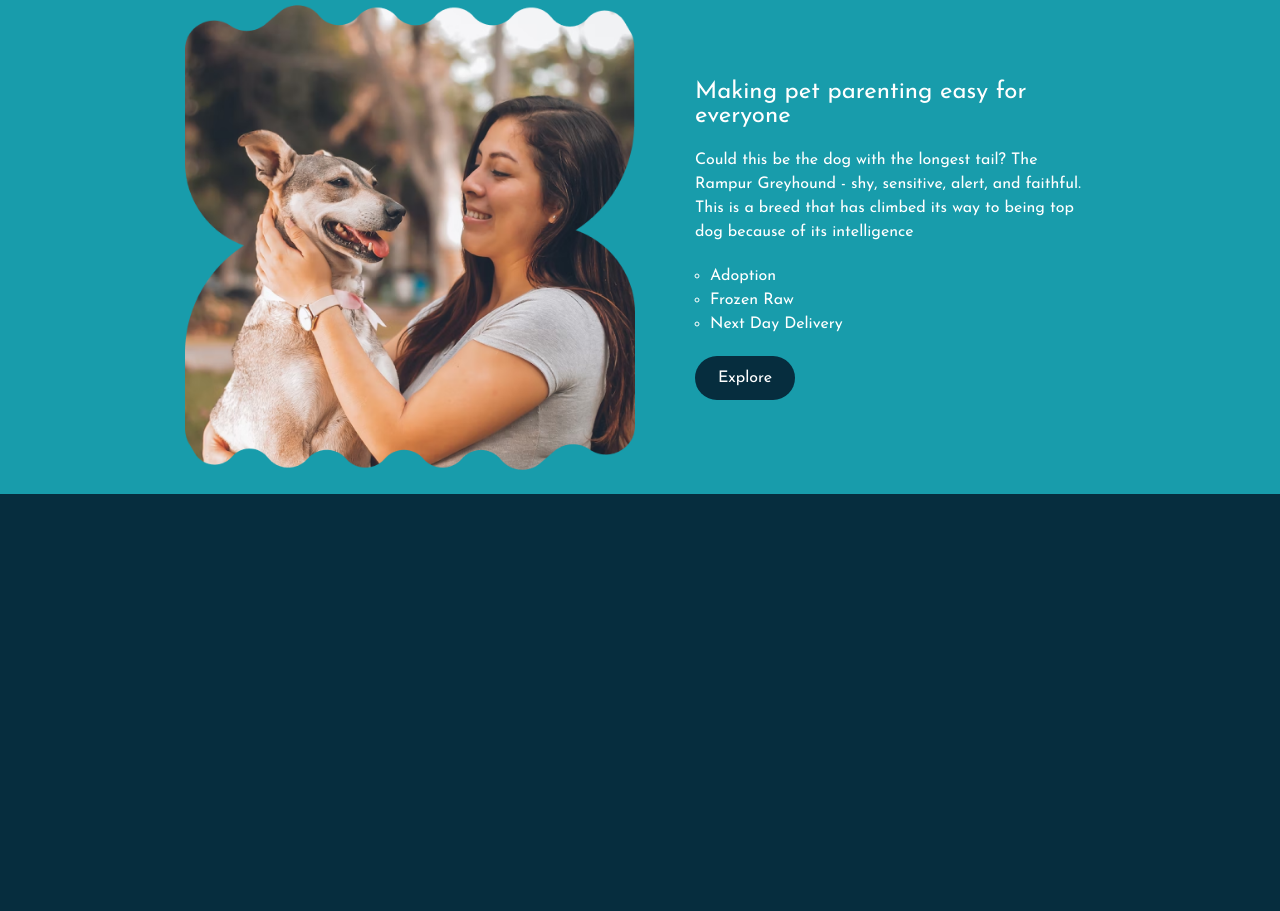
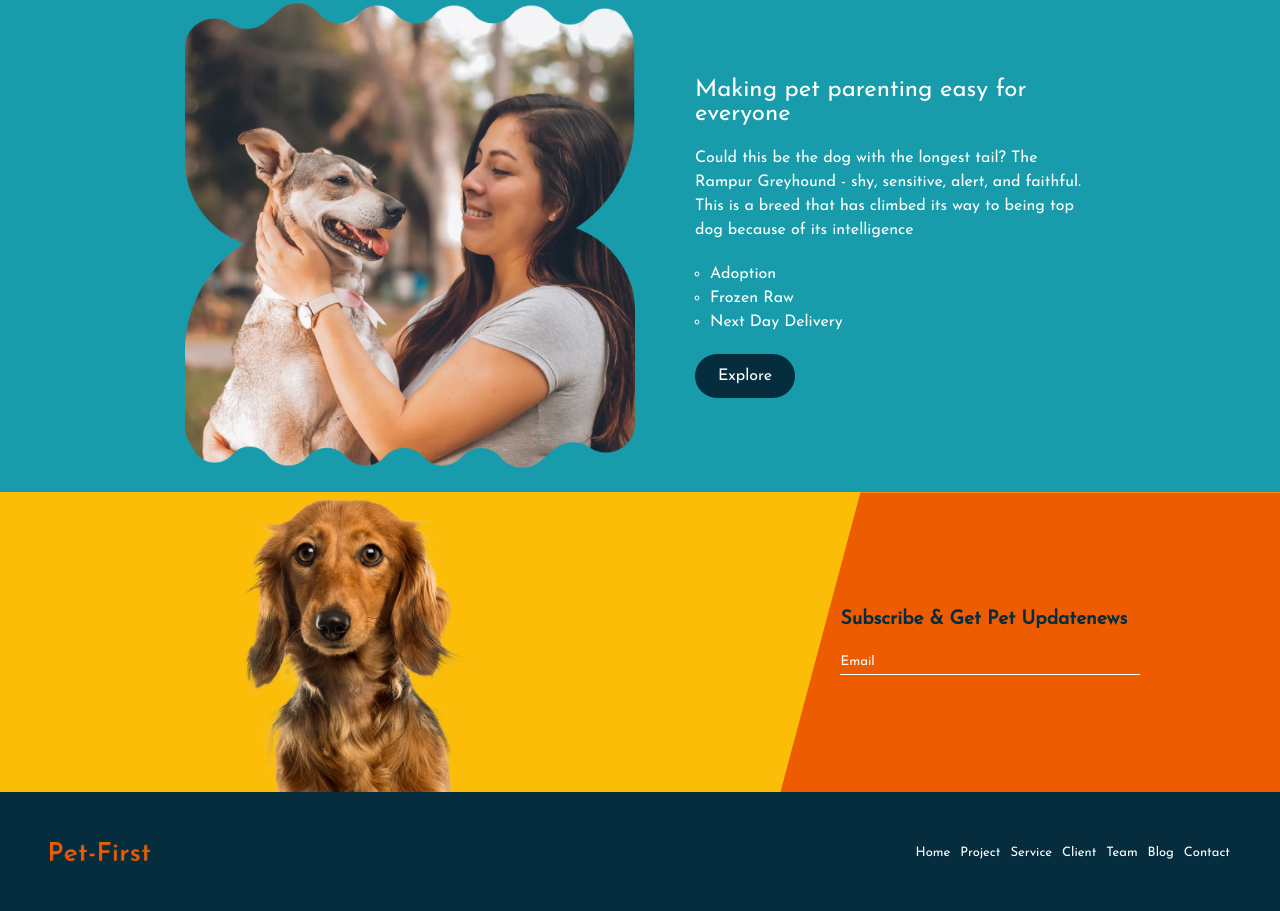
Before and after one commit to samisosa10/Pets-website, a plain HTML site: page index.html in a window 1280 px wide. Shown: the part 1320-2231 px from the top of the page. Before the commit the page ends 1814 px from the top, so only its background shows below. Drawn offline with nearby package versions, Linux system fonts and the light colour scheme.

Commit message:
Pagina Web para Mascotas

```diff
--- a/index.html
+++ b/index.html
@@ -15,14 +15,14 @@
         <path d="M-85.50,147.55 C264.95,163.33 251.97,-40.94 597.35,216.63 L500.00,0.00 L0.00,0.00 Z" style="stroke: none; fill:  #ebe3cc;"></path></svg>
     </div>
     <header>
-        <h3>Pet-first</h3>
+        <img src="assets/Pet-First.png" alt="">
         <button id="nav-burger-btn"><i class="bi bi-list"></i></button>
         <button class="nav-burger-close-btn"><i class="bi bi-x-circle-fill"></i></button>
         <ul class="nav-container">
-                <li><a href="#">About</a></li>
-                <li><a href="#">Service</a></li>
-                <li><a href="#">Medi-care</a></li>
-                <li><a href="#">Blog</a></li>
+                <li><a href="#second-section">Pets</a></li>
+                <li><a href="#third-section">Service</a></li>
+                <li><a href="#phamarcy">Medi-care</a></li>
+                <li><a href="#six-section">Subscribe</a></li>
             </ul>
 
         <button  id="sign-up-btn">
@@ -32,10 +32,10 @@
 
     <main>
 
-        <section class="first-section">
+        <section id="first-section" class="first-section">
             <div class="first-section--tittle-and-a">
                 <h1>A PET-FIRST <span>APPROACH TO</span> WELLNESS</h1>
-                <a href="">Learn More</a>
+                <a href="#four-section">Learn More</a>
             </div>
 
             <div class="first-section--img">
@@ -46,7 +46,7 @@
 
         </section>
 
-        <section class="second-section">
+        <section id="second-section" class="second-section">
 
 
             <div class="category-sticker-img">
@@ -112,10 +112,10 @@
 
         </section>
 
-        <section class="third-section">
+        <section id="third-section" class="third-section">
             <h2>Our Service</h2>
             <div class="container-cards">
-                <div class="card-rectagular-yellow">
+                <div id="phamarcy" class="card-rectagular-yellow">
                     <img class="card-img" src="assets/phamarcy.png" alt="">
                     <h3>Phamarcy</h3>
                     <p>Apoquel is an oral tablet
@@ -127,23 +127,24 @@
                     </p>
                     <a class="explore-card-yellow" href="#">Explore</a>
                 </div>
+
                 <div class="card-rectagular">
-
                     <img class="card-img" src="assets/cuts.png" alt="">
                     <h3>Breed-specific Haircuts</h3>
                     <p>Regular grooming is essential to your pet's health as it helps prevent skin issues such as matting.</p>
                     <a class="explore-card" href="#">Explore</a>
                 </div>
+
                 <div class="card-rectagular-yellow">
-
                     <img class="card-img-cloths" src="assets/cloths.png" alt="">
                     <h3>Cloths</h3>
                     <p>Is your dog at the top of his/her fashion game? Don't forget a dog bikini or swim trunks for your pet's next vacation! Whether poolside, at the beach, or on the yacht, your pooch will look summer-ready</p>
                     <a class="explore-card-yellow" href="#">Explore</a>
                 </div>
+            </div>
         </section>
 
-            <section class="four-section">
+        <section id="four-section" class="four-section">
             <div class="parenting-img">
                     <img src="assets/Union.png" alt="">
             </div>
@@ -157,11 +158,43 @@
                     <li>Next Day Delivery</li>
                 </ul>
 
-                    <a class="explore-card-yellow" href="#">Explore</a>
+                <a class="explore-card-yellow" href="#subscribe">Explore</a>
             </div>
         </section>
 
+        <section id="six-section" class="six-section">
+            <div class="container-yellow">
+                <div class="brow-dog-img">
+                    <img src="assets/brown-dog.png" alt="">
+
+                </div>
+            </div>
+
+            <div id="subscribe" class="container-orange">
+
+                <p>Subscribe & Get Pet Updatenews</p>
+                <input type="email" placeholder="Email">
+                <!-- <img class="arrow" src="assets/Arrow.png" alt=""> -->
+
+            </div>
+
+        </section>
+
     </main>
+    <footer>
+        <img src="assets/pet-first-orange.png" alt="">
+
+        <ul>
+            <li> <a href="#first-section">Home</a></li>
+            <li> <a href="#">Project</a></li>
+            <li> <a href="#third-section">Service</a></li>
+            <li> <a href="#">Client</a></li>
+            <li> <a href="#">Team</a></li>
+            <li> <a href="#">Blog</a></li>
+            <li> <a href="#">Contact</a></li>
+        </ul>
+
+    </footer>
 
     <script src="script.js"></script>
 </body>
--- a/style/style.css
+++ b/style/style.css
@@ -153,7 +153,7 @@ h1 {
   color: var(--darkblue);
 }
 
-.container-cards{
+.container-cards {
   display: flex;
   align-items: center;
   gap: 30px;
@@ -164,10 +164,10 @@ h1 {
   scroll-snap-type: x proximity;
 }
 
-.card-rectagular-yellow{
+.card-rectagular-yellow {
   clip-path: polygon(0 0, 100% 10%, 100% 100%, 0 90%);
   background-color: #fbbd08;
-  color:var(--darkblue);
+  color: var(--darkblue);
   border-radius: 20px;
   display: flex;
   flex-direction: column;
@@ -177,7 +177,7 @@ h1 {
   height: 420px;
   padding: 30px 20px;
 }
-.card-rectagular{
+.card-rectagular {
   clip-path: polygon(0 15%, 100% 4%, 100% 84%, 0 100%);
   color: #fff;
   background-color: var(--darkblue);
@@ -196,12 +196,12 @@ h1 {
   height: 90px;
 }
 
-.card-img-cloths{
+.card-img-cloths {
   width: 70px;
   height: 70px;
 }
 
-.explore-card-yellow{
+.explore-card-yellow {
   background-color: var(--darkblue);
   width: 100px;
   border-radius: 50px;
@@ -209,9 +209,8 @@ h1 {
   color: #fff;
   text-align: center;
   text-decoration: none;
-
 }
-.explore-card{
+.explore-card {
   width: 100px;
   border: 1px solid #fbbd08;
   border-radius: 50px;
@@ -219,11 +218,10 @@ h1 {
   color: #fff;
   text-align: center;
   text-decoration: none;
-
 }
 
-.four-section{
-  background-color: #189CAB;
+.four-section {
+  background-color: #189cab;
   display: flex;
   flex-direction: column;
   justify-content: center;
@@ -232,18 +230,17 @@ h1 {
   padding: 20px;
 }
 
-.parenting-img{
+.parenting-img {
   min-width: 280px;
   max-width: 450px;
 }
 
-.parenting-img img{
+.parenting-img img {
   object-fit: cover;
   width: 100%;
-
 }
 
-.making-parenting-texts{
+.making-parenting-texts {
   color: #fff;
   display: flex;
   flex-direction: column;
@@ -251,19 +248,117 @@ h1 {
   min-width: 290px;
   max-width: 400px;
   line-height: 1.5rem;
-
 }
 
-.making-parenting-texts h2{
+.making-parenting-texts h2 {
   font-weight: 300;
 }
 
-.making-parenting-texts ul{
+.making-parenting-texts ul {
   list-style: circle;
   position: relative;
   left: 15px;
 }
 
+.six-section {
+  display: flex;
+  flex-direction: column;
+  background-color: #fbbd08;
+}
+
+.container-yellow {
+  background-color: #fbbd08;
+  max-height: 300px;
+
+}
+
+.container-orange {
+  clip-path: polygon(0 0, 100% 16%, 100% 100%, 0 100%);
+  background-color: #ed5c01;
+  max-height: 300px;
+  display: flex;
+  flex-direction: column;
+  padding: 20px;
+  gap: 20px;
+  justify-content: center;
+}
+
+.container-orange p{
+  font-size: 1.2rem;
+  color: var(--darkblue);
+  font-weight: 800;
+}
+
+
+.container-orange input{
+  background-color: transparent;
+  border: none;
+  border-bottom: 1px solid #fff;
+  color: #fff;
+  padding: 6px 0;
+  max-width: 300px;
+}
+
+.container-orange input:focus{
+  outline: none;
+}
+
+.container-orange input::placeholder{
+  color: #fff;
+}
+
+.brow-dog-img {
+  max-width: 320px;
+  margin: 0 auto;
+  display: flex;
+}
+
+.brow-dog-img img {
+  object-fit: cover;
+  width: 100%;
+
+}
+
+.second-hilo-yellow {
+  position: absolute;
+  top: 2100px;
+  right: 0;
+  z-index: -1;
+  width: 80px;
+}
+
+.arrow{
+  width: 20px;
+  position: absolute;
+  right: 0;
+  top: 2000px;
+
+}
+
+footer {
+  display: flex;
+  justify-content: space-between;
+  align-items: center;
+  padding: 20px;
+  gap: 20px;
+}
+
+footer img{
+  width: 100px;
+}
+
+footer ul{
+  display: flex;
+  flex-wrap: wrap;
+  list-style: none;
+  gap:10px;
+}
+
+footer ul li a{
+  color: #fff;
+  text-decoration: none;
+  font-size: 13px;
+}
 
 @media screen and (max-width: 550px) {
   header {
@@ -314,4 +409,9 @@ h1 {
     transition: all 0.2s;
     transform: scale(1.1);
   }
+
+  .brow-dog-img{
+    position: relative;
+    top: 30px;
+  }
 }
--- a/style/tablet.css
+++ b/style/tablet.css
@@ -22,6 +22,27 @@
         flex-direction: row;
     }
 
+    footer{
+        padding: 50px;
+    }
+
+    .six-section{
+        flex-direction: row;
+    }
+
+    .container-yellow{
+        width: 100%;
+
+    }
+
+    .container-orange{
+        width: 60%;
+        padding-left:60px ;
+        clip-path: polygon(16% 0, 100% 0%, 100% 100%, 0 100%);
+    }
+
+
+
 }
 
 @media screen and (min-width:900px){
```
Also changed, not shown: assets/Arrow.png (added), assets/Pet-First.png (added), assets/pet-first-orange.png (added). Lines whose indentation alone changed are shown as unchanged.
